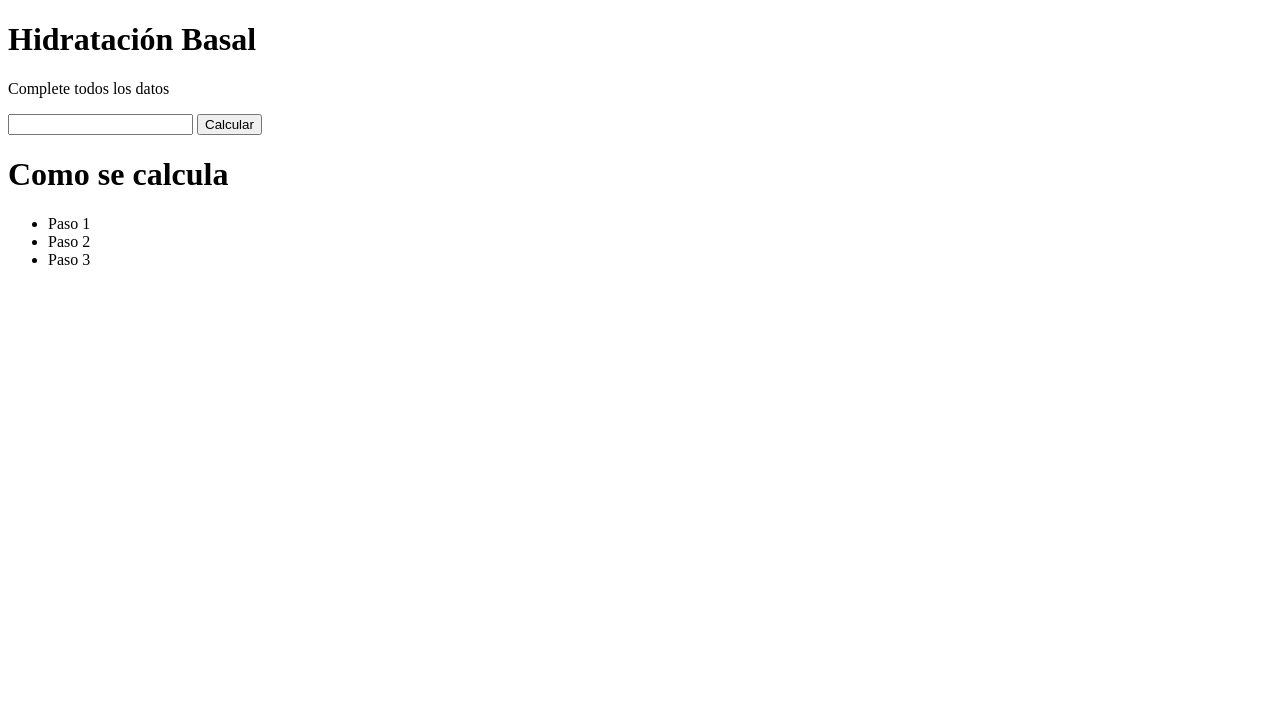
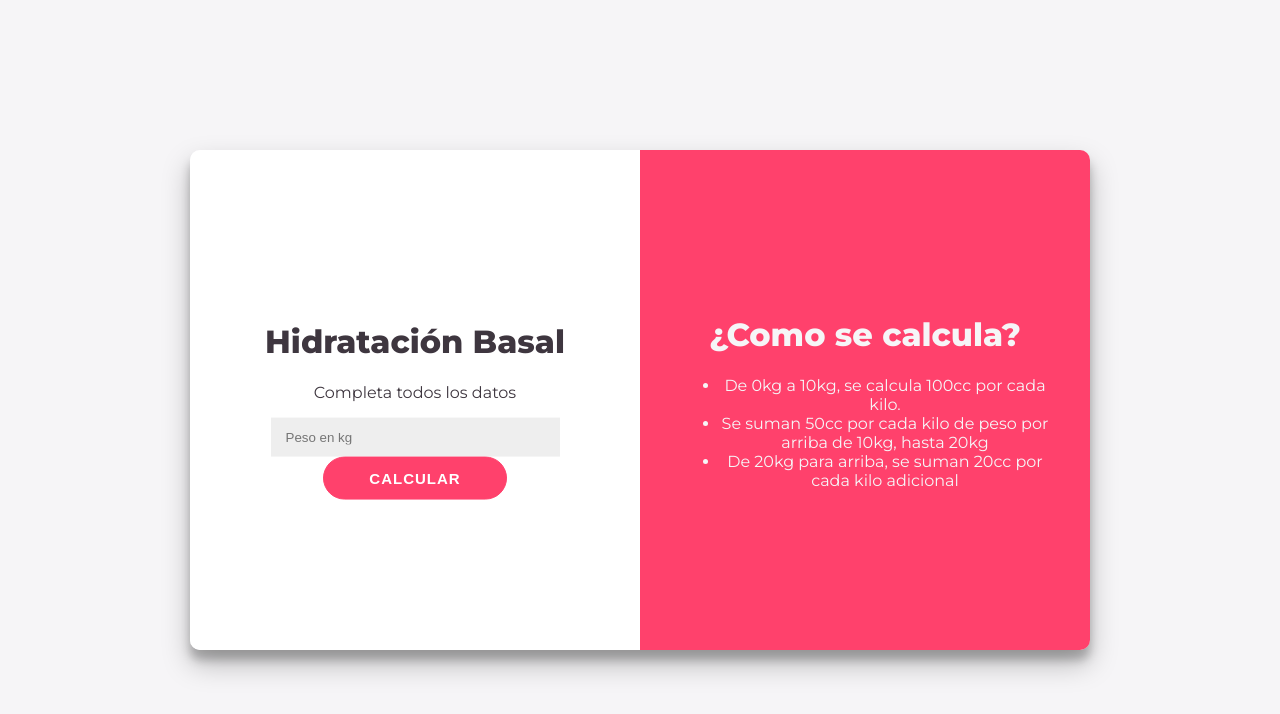
Before and after one commit to arielkral/Calculadora-Feb-AK, a plain HTML site: page index.html in a window 1280 px wide. Drawn offline with Linux system fonts and the light colour scheme.

Commit message:
Add files via upload

```diff
--- a/index.html
+++ b/index.html
@@ -1,20 +1,32 @@
 <!DOCTYPE html>
-
 <html>
     <head>
-        <title> Hidratadora de hidratacion </title>
-       </head>
+        <link rel="stylesheet" href="./style.css" />
+        <script src="script.js" defer></script>
+    </head>
     <body>
-        <h1> Hidratación Basal </h1>
-        <p> Complete todos los datos </p>
-        <input type="number"/>
-        <button> Calcular </button>
-
-<h1> Como se calcula </h1>
-<ul>
-    <li> Paso 1 </li>
-    <li> Paso 2 </li>
-    <li> Paso 3</li>
-    </ul>
+        <div id="contenedor">
+            <div id="calculadora">
+                <div class="contenido">
+                    <h1>Hidratación Basal</h1>
+                    <p class="item">Completa todos los datos</p>
+                    <input class="item" id="peso" type="number" placeholder="Peso en kg" />
+                    <p class="item" id="error">* Debe completar todos los datos</p>
+                    <button class="item" id="calcular">Calcular</button>
+                    <p class="item resultado" id="flu">70cc/h</p>
+                    <p class="item resultado" id="man">m+m/2 : 105cc/h</p>
+                </div>
+            </div>
+            <div id="detalle">
+                <div class="contenido">
+                    <h1>¿Como se calcula?</h1>
+                    <ul>
+                        <li>De 0kg a 10kg, se calcula 100cc por cada kilo.</li>
+                        <li>Se suman 50cc por cada kilo de peso por arriba de 10kg, hasta 20kg</li>
+                        <li>De 20kg para arriba, se suman 20cc por cada kilo adicional</li>
+                    </ul>
+                </div>
+            </div>
+        </div>
     </body>
 </html>
--- /dev/null
+++ b/style.css
@@ -0,0 +1,90 @@
+@import url('https://fonts.googleapis.com/css?family=Montserrat:400,800');
+
+body{
+    background: #f6f5f7;
+    font-family: 'Montserrat', sans-serif;
+    color: #3E363F;
+}
+
+#contenedor{
+    width: 900px;
+    height: 500px;
+    text-align: center;
+    position: absolute;
+    inset: 0;
+    margin: auto;
+}
+
+#calculadora{
+    background: white;
+    width: 50%;
+    height: 100%;
+    float: left;
+}
+
+#detalle{
+    background: #FF416C;
+    width: 50%;
+    height: 100%;
+    float: left;
+    color: #f6f5f7;
+}
+
+.contenido{
+    position: relative;
+    top: 50%;
+    transform: translateY(-50%);
+    overflow: hidden;
+    padding: 40px;
+}
+
+input {
+	width: 70%;
+    padding: 12px 15px;
+    border: none;
+    background-color: #eee;
+}
+
+button {
+  font-size: 15px;
+	font-weight: bold;
+	padding: 12px 45px;
+	border-radius: 30px;
+	background-color: #FF416C;
+	border: 1px solid #FF416C;
+	color: #FFFFFF;
+	text-transform: uppercase;
+	letter-spacing: 1px;
+	transition: transform 20ms ease-in;
+}
+
+button:active {
+	transform: scale(0.95);
+}
+
+#contenedor{
+    width: 900px;
+    height: 500px;
+    text-align: center;
+    position: absolute;
+    inset: 0;
+    margin: auto;
+    border-radius: 10px;
+    overflow: hidden;
+    box-shadow: 0 14px 28px rgba(0,0,0,0.25),
+      0 10px 10px rgba(0,0,0,0.22);
+  }
+
+  #error{
+    color: red;
+    font-weight: bold;
+    display: none;
+}
+
+.resultado{
+    color: #0A81D1;
+    font-weight: bold;
+    font-size: 25px;
+    margin-bottom: 5px;
+    display: none;
+}
```
